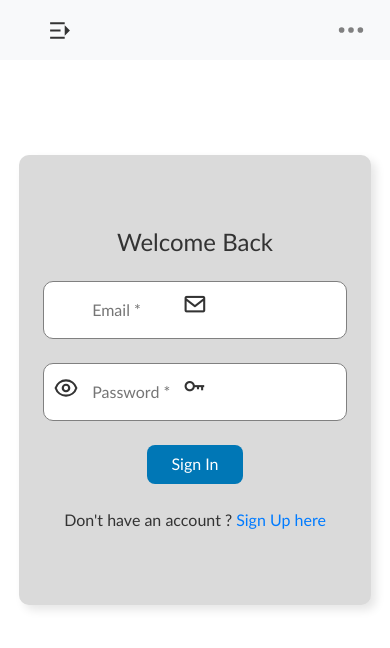
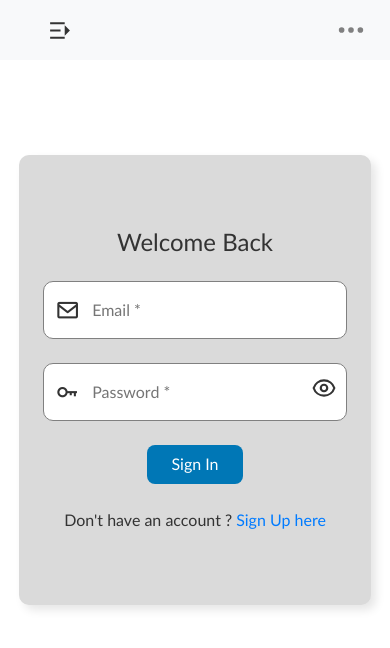
Before and after one commit to nidhi-mamman/PlacementDashboard, a React (Vite) app in the folder Frontend/: page /signin in a window 390 px wide. Shown: the top 648 px of the page. Built offline with nearby package versions, Linux system fonts and the light colour scheme; no server answers.

Commit message:
knfkjedf

```diff
--- a/Frontend/src/Components/MyAccount/MyAccount.css
+++ b/Frontend/src/Components/MyAccount/MyAccount.css
@@ -138,32 +138,31 @@ section {
     min-width: auto;
     width: 100%;
     padding: 1.5rem !important;
-    /* Reduce padding */
     gap: 1.5rem;
-    /* Reduce spacing between elements */
   }
 
   .form-box h1 {
     font-size: 24px;
-    /* Reduce heading size */
     text-align: center;
   }
 
   .input-box {
     width: 100% !important;
-    /* Let input take full width inside container */
   }
 
   .radio-group {
     flex-direction: column;
-    /* Stack radio buttons vertically */
     gap: 10px;
   }
 
-  .input-icon,
+
   .input-eye-icon {
     top: 12px;
-    left: 10px;
     right: 10px;
   }
+
+  .input-icon {
+    top: 18px;
+    left: 12px;
+  }
 }
```
